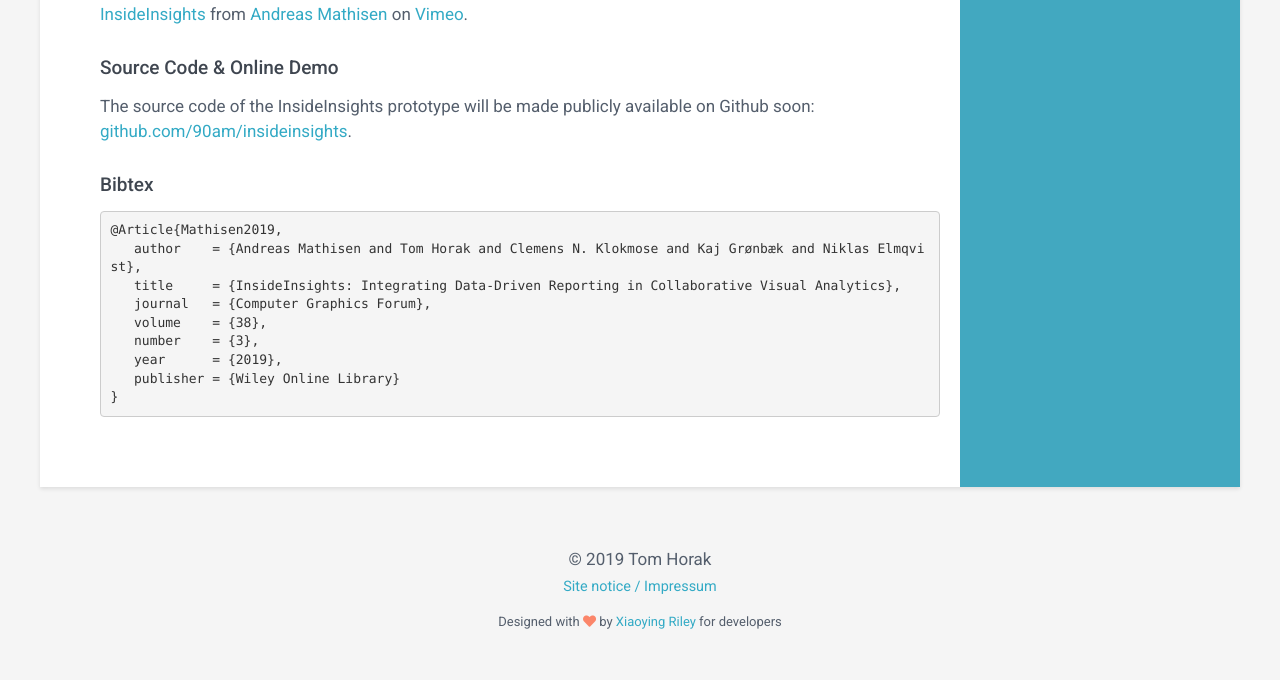
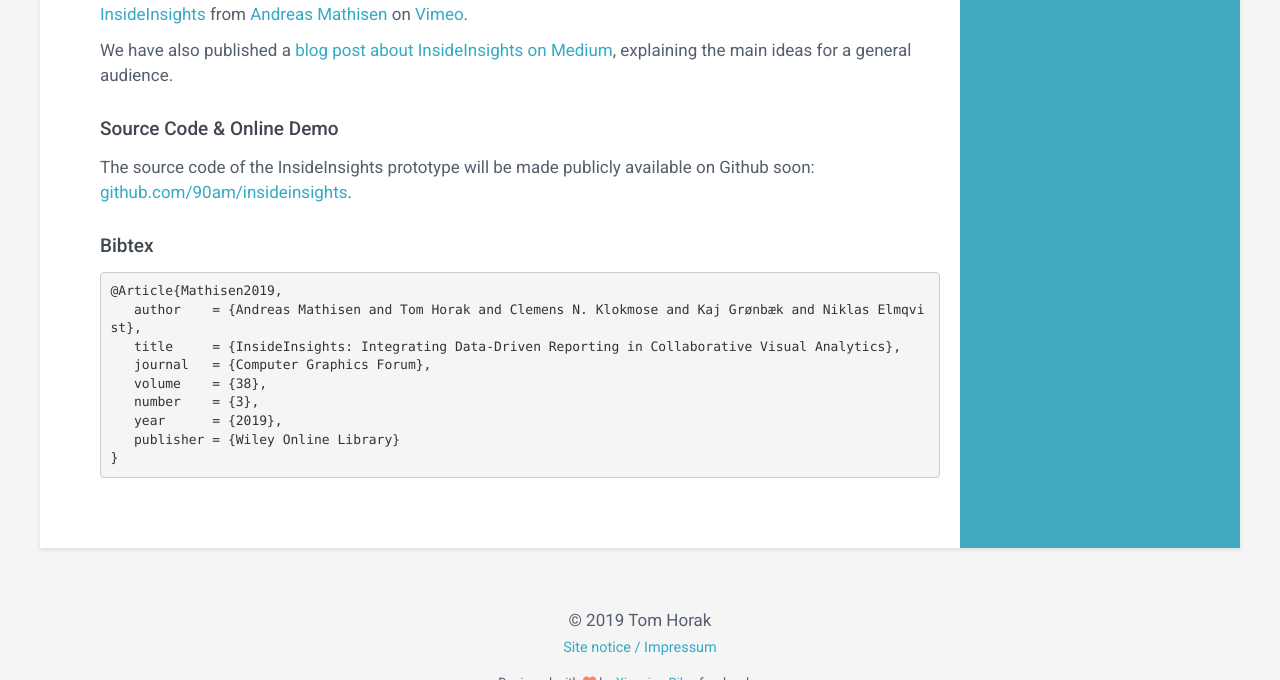
Before and after one commit to tomhorak21/tomhorak21.github.io, a Jekyll site: the page built from _publications/2019/insideinsights.md, in a window 1280 px wide and 900 px high, scrolled down 1123 px, cut to the strip 220-900 px from the top of the window. Built offline with Jekyll 4.4.1, drawn with Linux system fonts in a browser that asks for light colours.

Commit message:
Added Medium link to InsideInsights.

```diff
--- a/_publications/2019/insideinsights.md
+++ b/_publications/2019/insideinsights.md
@@ -1,6 +1,7 @@
 ---
 authors: [Andreas Mathisen, Tom Horak, Clemens N. Klokmose, Kaj Groenbaek, Niklas Elmqvist]
 award:
+blog: https://medium.com/hcil-at-umd/on-the-inside-of-insight-fbb850532fd3
 date: 2019-06-03
 doi:
 keywords:
@@ -48,5 +49,7 @@ bibtex: >
 <iframe src="https://player.vimeo.com/video/337474793" width="640" height="360" frameborder="0" allow="autoplay; fullscreen" allowfullscreen></iframe>
 <p><a href="https://vimeo.com/337474793">InsideInsights</a> from <a href="https://vimeo.com/user98773903">Andreas Mathisen</a> on <a href="https://vimeo.com">Vimeo</a>.</p>
 
+We have also published a [blog post about InsideInsights on Medium](https://medium.com/hcil-at-umd/on-the-inside-of-insight-fbb850532fd3), explaining the main ideas for a general audience.
+
 ## Source Code & Online Demo
 The source code of the InsideInsights prototype will be made publicly available on Github soon: [github.com/90am/insideinsights](https://github.com/90am/insideinsights).
```
